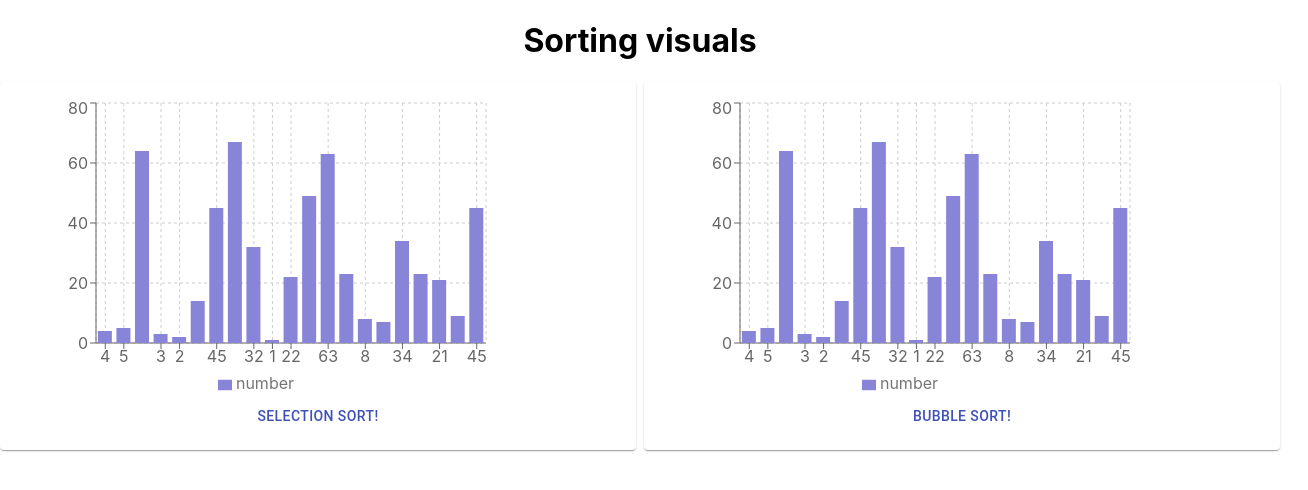
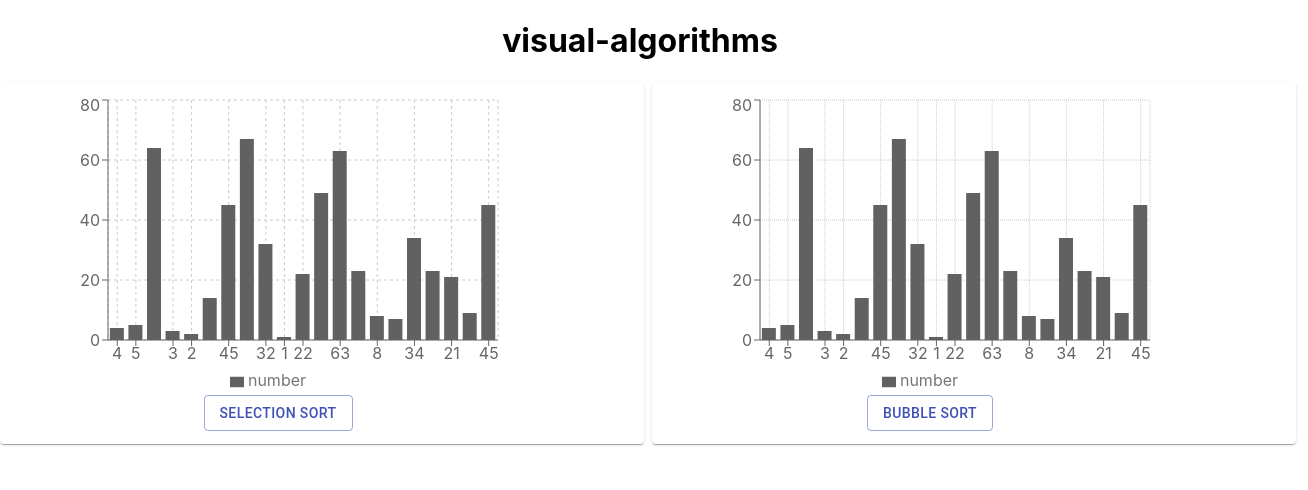
Before and after one commit to 7abhishek/visual-algorithms, a React (Create React App) app: page / in a window 1280 px wide. Shown: the top 490 px of the page, 1308 px wide, since content can reach past the window. Built offline with nearby package versions, Linux system fonts and the light colour scheme.

Commit message:
change project name, change color of bargraph

```diff
--- a/package.json
+++ b/package.json
@@ -1,5 +1,5 @@
 {
-  "name": "sorting-visuals",
+  "name": "visual-algorithms",
   "homepage": "https://7abhishek.github.io/visual-algorithms/",
   "version": "0.1.0",
   "private": true,
--- a/src/App.js
+++ b/src/App.js
@@ -12,9 +12,10 @@ const useStyles = makeStyles(theme => ({
     flexGrow: 1,
   },
   paper: {
-    padding: theme.spacing(2),
+    padding: theme.spacing(1),
     textAlign: 'center',
     color: theme.palette.text.secondary,
+    width:"100%"
   },
 }));
 
@@ -33,8 +34,8 @@ const App = () => {
 
   return (
     <div className="App">
-      <h1>Sorting visuals</h1>
-      <Grid container spacing={1}>
+      <h1>visual-algorithms</h1>
+      <Grid container spacing={3}>
         <Grid item xs={gridContainerSizeXS} sm={gridContainerSizeSM} md={gridContainerSize} lg={gridContainerSize}>
           <Paper className={classes.paper}>
             <SelectionSortComponent inputData={data} delayInMs={delay}/>
--- a/src/components/BubbleSortComponent.js
+++ b/src/components/BubbleSortComponent.js
@@ -2,13 +2,21 @@ import React, {useState} from 'react'
 import {
     BarChart, Bar, XAxis, YAxis, CartesianGrid, Tooltip, Legend,
   } from 'recharts';
-import { Button } from '@material-ui/core';
+import { Button , makeStyles, Grid} from '@material-ui/core';
 
-
+const useStyles = makeStyles(theme => ({
+    chart :{
+        marginTop: 5,
+        marginRight: 30,
+        marginLeft: 20,
+        marginBottom: 5,
+    }
+}))
 
 export const BubbleSortComponent = (props) => {
     const {inputData, delayInMs} = props
     const [data, setData] = useState(inputData)
+    const classes = useStyles()
 
     const updateStateWithDelay = async (snapShot) => {
         return new Promise(resolve => {
@@ -40,19 +48,21 @@ export const BubbleSortComponent = (props) => {
     }
 
     return (
-        <React.Fragment>
-           <BarChart width={500} height={300} data={data}
+        <Grid container className={classes.chart}>
+        <Grid item>
+        <BarChart width={500} height={300} data={data}
         margin={{
-          top: 5, right: 30, left: 20, bottom: 5,
-        }}>
-        <CartesianGrid strokeDasharray="3 3" />
+            top: 5, right: 30, left: 20, bottom: 5,
+          }}>
+        <CartesianGrid strokeDasharray="1 1" />
         <XAxis dataKey="number" />
         <YAxis />
         <Tooltip />
         <Legend />
-        <Bar dataKey="number" fill="#8884d8" />
+        <Bar dataKey="number" fill="#616161" />
       </BarChart>
-      <Button color="primary" onClick={bubbleSort(Array.from(data), 0,1)}> bubble Sort! </Button>
-        </React.Fragment>
+      <Button color="primary" variant="outlined" onClick={bubbleSort(Array.from(data), 0,1)}> Bubble Sort </Button>
+      </Grid>
+        </Grid>
     )
 }
--- a/src/components/SelectionSortComponent.js
+++ b/src/components/SelectionSortComponent.js
@@ -2,13 +2,22 @@ import React, {useState} from 'react'
 import {
     BarChart, Bar, XAxis, YAxis, CartesianGrid, Tooltip, Legend,
   } from 'recharts';
-import { Button } from '@material-ui/core';
+import { Button, makeStyles, Grid } from '@material-ui/core';
 
 
+const useStyles = makeStyles(theme => ({
+    chart :{
+        marginTop: 5,
+        marginRight: 30,
+        marginLeft: 20,
+        marginBottom: 5,
+    }
+}))
 
 export const SelectionSortComponent = (props) => {
     const {inputData, delayInMs} = props
     const [data, setData] = useState(inputData)
+    const classes = useStyles()
 
     const updateStateWithDelay = async (snapShot) => {
         await new Promise(resolve => {
@@ -40,7 +49,8 @@ export const SelectionSortComponent = (props) => {
     }
 
     return (
-        <React.Fragment>
+        <Grid container className={classes.chart}>
+        <Grid item>
            <BarChart width={500} height={300} data={data}
         margin={{
           top: 5, right: 30, left: 20, bottom: 5,
@@ -50,9 +60,10 @@ export const SelectionSortComponent = (props) => {
         <YAxis />
         <Tooltip />
         <Legend />
-        <Bar dataKey="number" fill="#8884d8" />
+        <Bar dataKey="number" fill="#616161" />
       </BarChart>
-      <Button color="primary" onClick={selectionSort(Array.from(data),0,1, data[0].number, 0)}> Selection Sort! </Button>
-        </React.Fragment>
+        <Button color="primary" variant="outlined" onClick={selectionSort(Array.from(data),0,1, data[0].number, 0)}> Selection Sort </Button>
+        </Grid>
+        </Grid>
     )
 }
```
